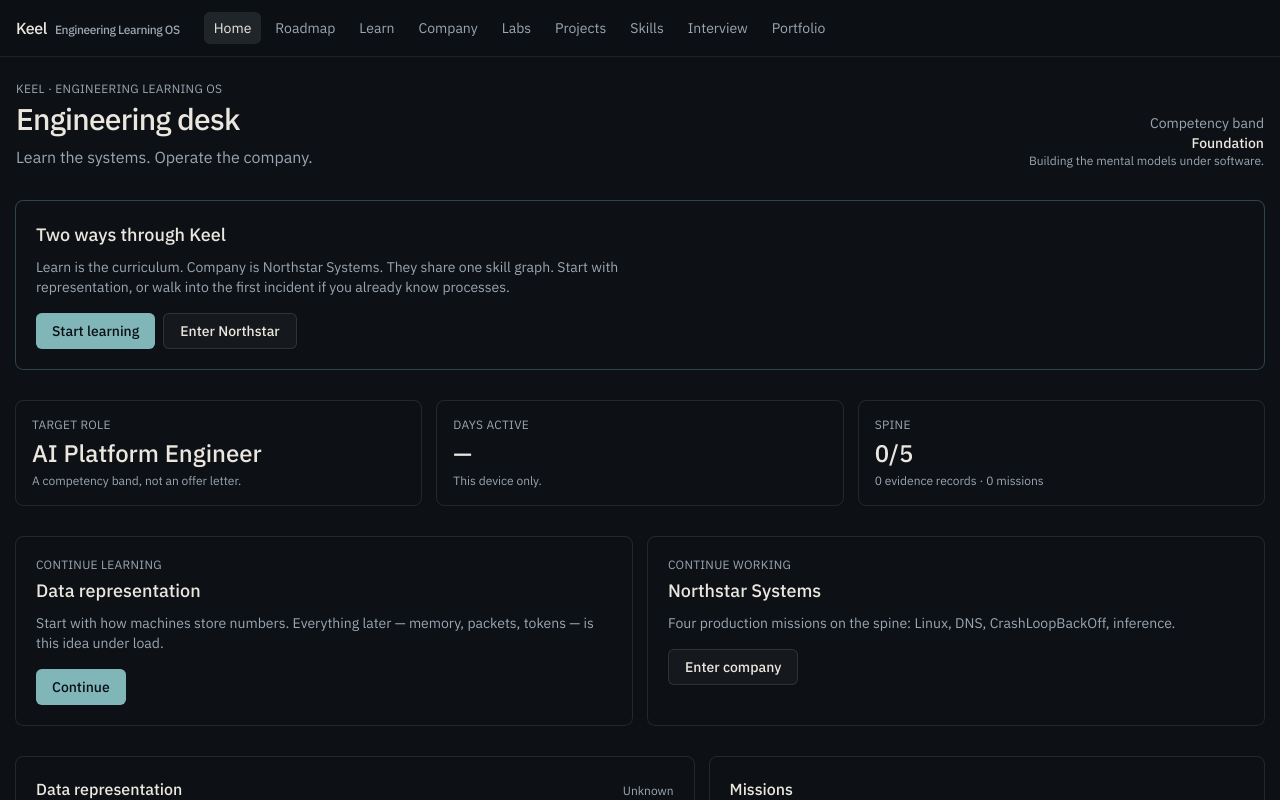
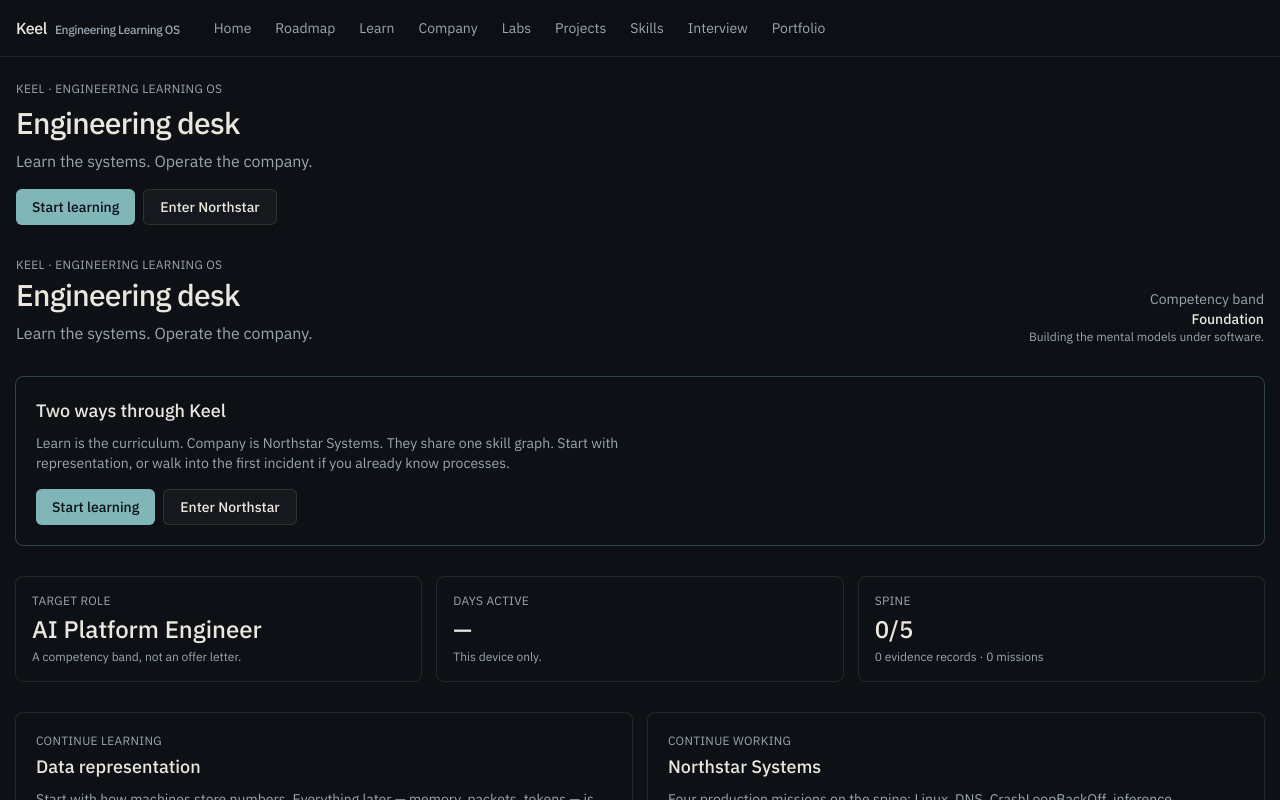
Before and after one commit to jmenzies722/keel, a Next.js app: page / in a window 1280 px wide. Shown: the top 800 px of the page. Built offline with nearby package versions, Linux system fonts and the light colour scheme.

Commit message:
Render Keel chrome on the server so the desk UI is in the first HTML

```diff
--- a/src/app/page.tsx
+++ b/src/app/page.tsx
@@ -1,5 +1,28 @@
+import Link from "next/link";
+import { brand } from "@/lib/brand";
+import { buttonVariants } from "@/components/ui/button";
 import { DashboardView } from "@/components/dashboard/dashboard-view";
+import { cn } from "@/lib/utils";
 
 export default function Home() {
-  return <DashboardView />;
+  return (
+    <div className="space-y-8">
+      <header className="space-y-2">
+        <p className="text-xs uppercase tracking-wide text-muted-foreground">
+          {brand.productName} · {brand.descriptor}
+        </p>
+        <h1 className="text-3xl font-medium tracking-tight">Engineering desk</h1>
+        <p className="max-w-2xl text-muted-foreground">{brand.tagline}</p>
+        <div className="flex flex-wrap gap-2 pt-2">
+          <Link href="/learn" className={cn(buttonVariants())}>
+            Start learning
+          </Link>
+          <Link href="/company" className={cn(buttonVariants({ variant: "outline" }))}>
+            Enter Northstar
+          </Link>
+        </div>
+      </header>
+      <DashboardView />
+    </div>
+  );
 }
--- a/src/components/app-shell/app-shell.tsx
+++ b/src/components/app-shell/app-shell.tsx
@@ -1,18 +1,10 @@
-"use client";
-
-import { usePathname } from "next/navigation";
 import { TopNav } from "./nav";
 
 export function AppShell({ children }: { children: React.ReactNode }) {
-  const pathname = usePathname();
-  const company = pathname.startsWith("/company");
-
   return (
     <div className="flex min-h-full flex-col">
       <TopNav />
-      <main className={company ? "flex min-h-0 flex-1 flex-col" : "mx-auto w-full max-w-[1400px] flex-1 px-4 py-6"}>
-        {children}
-      </main>
+      <main className="mx-auto w-full max-w-[1400px] flex-1 px-4 py-6">{children}</main>
     </div>
   );
 }
--- a/src/components/app-shell/nav.tsx
+++ b/src/components/app-shell/nav.tsx
@@ -1,9 +1,5 @@
-"use client";
-
 import Link from "next/link";
-import { usePathname } from "next/navigation";
 import { brand } from "@/lib/brand";
-import { cn } from "@/lib/utils";
 
 const LINKS = [
   { href: "/", label: "Home" },
@@ -18,9 +14,6 @@ const LINKS = [
 ];
 
 export function TopNav() {
-  const pathname = usePathname();
-  const company = pathname.startsWith("/company");
-
   return (
     <header className="sticky top-0 z-40 border-b border-border/80 bg-background/90 backdrop-blur">
       <div className="mx-auto flex h-14 max-w-[1400px] items-center gap-6 px-4">
@@ -31,25 +24,15 @@ export function TopNav() {
           </span>
         </Link>
         <nav aria-label="Primary" className="flex min-w-0 flex-1 items-center gap-1 overflow-x-auto">
-          {LINKS.map((link) => {
-            const active =
-              link.href === "/"
-                ? pathname === "/"
-                : pathname === link.href || pathname.startsWith(link.href + "/");
-            return (
+          {LINKS.map((link) => (
             <Link
               key={link.href}
               href={link.href}
-                className={cn(
-                  "rounded-md px-2.5 py-1.5 text-sm text-muted-foreground transition-colors hover:bg-muted hover:text-foreground",
-                  active && "bg-muted text-foreground",
-                  link.label === "Company" && company && "text-primary",
-                )}
+              className="rounded-md px-2.5 py-1.5 text-sm text-muted-foreground transition-colors hover:bg-muted hover:text-foreground"
             >
               {link.label}
             </Link>
-            );
-          })}
+          ))}
         </nav>
       </div>
     </header>
```
Lines whose indentation alone changed are shown as unchanged.
